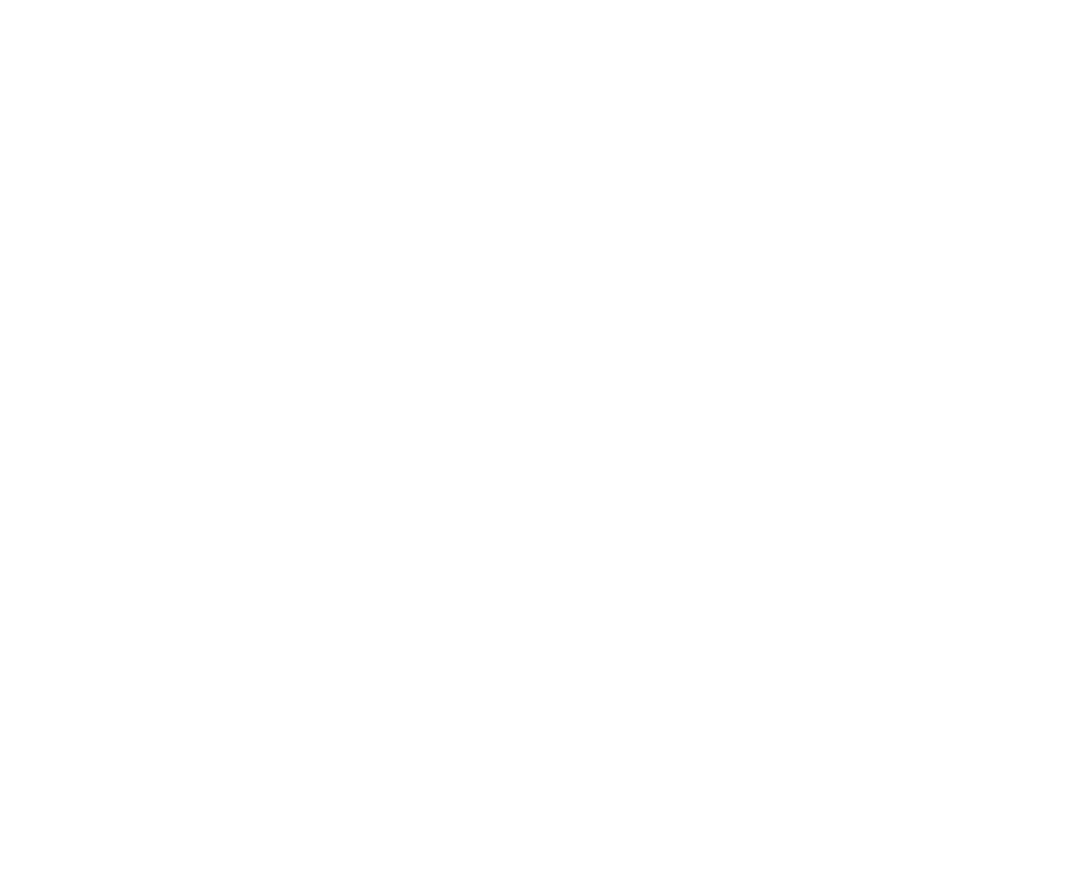
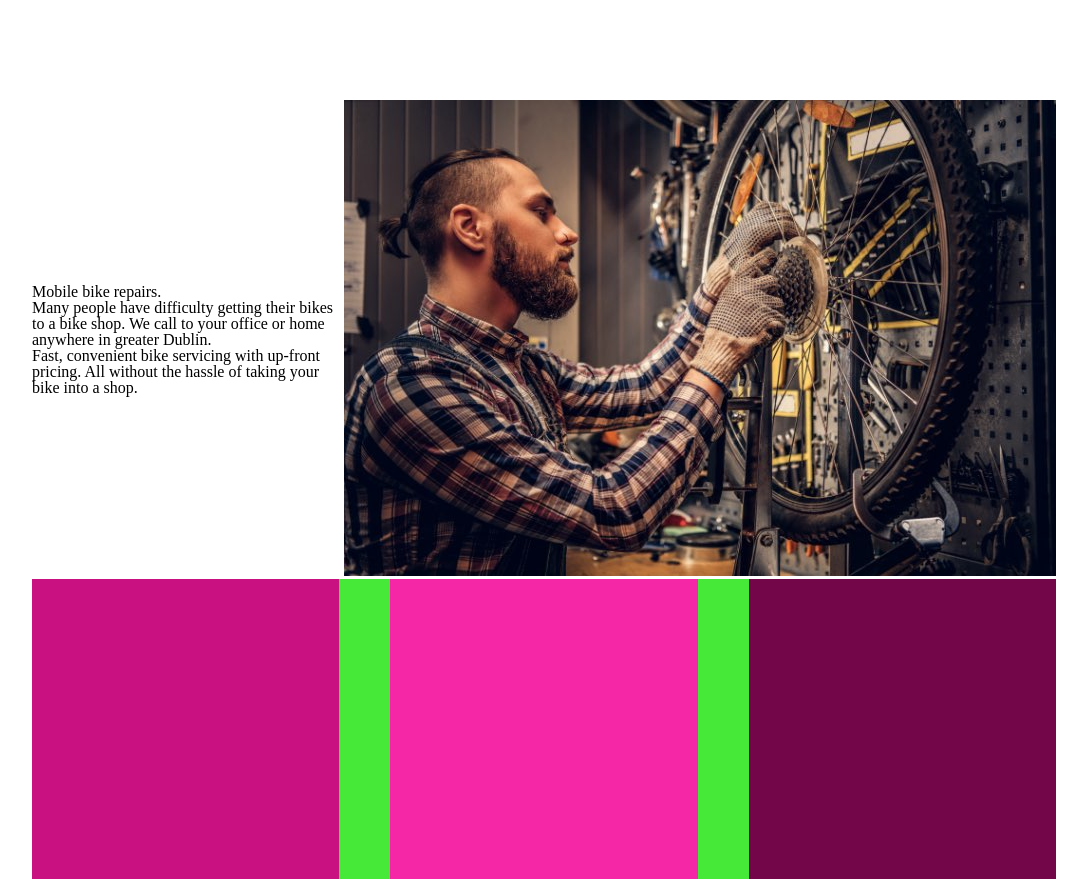
Before and after one commit to dreamingdaily/project-1, a plain HTML site: page index.html in a window 1280 px wide. Shown: the whole page, without its empty margins (96-1183 px from the left). Before the commit the page ends 800 px from the top, so only its background shows below. Drawn offline with Linux system fonts and the light colour scheme.

Commit message:
setup- header, main, cards. Using flex to style items

```diff
--- a/index.html
+++ b/index.html
@@ -3,10 +3,34 @@
 <head>
     <meta charset="UTF-8">
     <meta name="viewport" content="width=device-width, initial-scale=1.0">
-    <title>Document</title>
+    <title>Mobile bike repairs anywhere in greater Dublin, Ireland.</title>
+    <link rel="stylesheet" href="reset.css">
     <link rel="stylesheet" href="styles.css">
 </head>
 <body>
+    <div class="container">
+        <header></header>
 
+        <main>
+            <div class="hero1">
+                <h1>Mobile bike repairs.</h1>
+                <p>
+                    Many people have difficulty getting their bikes to a bike shop. We call to your office or home anywhere in greater Dublin.
+                </p>
+                <p>
+                    Fast, convenient bike servicing with up-front pricing. All without the hassle of taking your bike into a shop.
+                </p>
+            </div>
+            <div class="hero2">
+                <img src="img/image-bike-repair-service-b.jpg" alt="Bike Repair Service">
+            </div>
+        </main>
+
+        <div class="cards">
+            <div class="card1"></div>
+            <div class="card2"></div>
+            <div class="card3"></div>
+        </div>
+    </div>
 </body>
 </html>
--- /dev/null
+++ b/reset.css
@@ -0,0 +1,48 @@
+/* http://meyerweb.com/eric/tools/css/reset/
+   v2.0 | 20110126
+   License: none (public domain)
+*/
+
+html, body, div, span, applet, object, iframe,
+h1, h2, h3, h4, h5, h6, p, blockquote, pre,
+a, abbr, acronym, address, big, cite, code,
+del, dfn, em, img, ins, kbd, q, s, samp,
+small, strike, strong, sub, sup, tt, var,
+b, u, i, center,
+dl, dt, dd, ol, ul, li,
+fieldset, form, label, legend,
+table, caption, tbody, tfoot, thead, tr, th, td,
+article, aside, canvas, details, embed,
+figure, figcaption, footer, header, hgroup,
+menu, nav, output, ruby, section, summary,
+time, mark, audio, video {
+	margin: 0;
+	padding: 0;
+	border: 0;
+	font-size: 100%;
+	font: inherit;
+	vertical-align: baseline;
+}
+/* HTML5 display-role reset for older browsers */
+article, aside, details, figcaption, figure,
+footer, header, hgroup, menu, nav, section {
+	display: block;
+}
+body {
+	line-height: 1;
+}
+ol, ul {
+	list-style: none;
+}
+blockquote, q {
+	quotes: none;
+}
+blockquote:before, blockquote:after,
+q:before, q:after {
+	content: '';
+	content: none;
+}
+table {
+	border-collapse: collapse;
+	border-spacing: 0;
+}
--- a/styles.css
+++ b/styles.css
@@ -0,0 +1,58 @@
+.container
+{
+    width: 1024px;
+    min-height: 300px;
+    margin: 0 auto;
+}
+
+header
+{
+    min-height: 100px;
+}
+
+main
+{
+    min-height: 300px;
+    display: flex;
+    align-items: center;
+}
+
+.hero1
+{
+    flex: 2;
+}
+
+.hero2
+{
+    flex: 1;
+}
+
+
+
+.cards
+{
+    background-color: rgb(71, 233, 57);
+    min-height: 300px;
+    display: flex;
+    justify-content: space-between;
+}
+
+
+.card1
+{
+    background-color: rgb(201, 17, 130);
+    min-height: 300px;
+    width: 30%;
+}
+.card2
+{
+    background-color: rgb(245, 39, 166);
+    min-height: 300px;
+    width: 30%;
+}
+.card3
+{
+    background-color: rgb(114, 6, 73);
+    min-height: 300px;
+    width: 30%;
+}
```
Also changed, not shown: img/image-background-card1-b.jpg (added), img/image-background-card2-b.jpg (added), img/image-background-card3-b.jpg (added), img/image-bike-repair-service-b.jpg (added).
